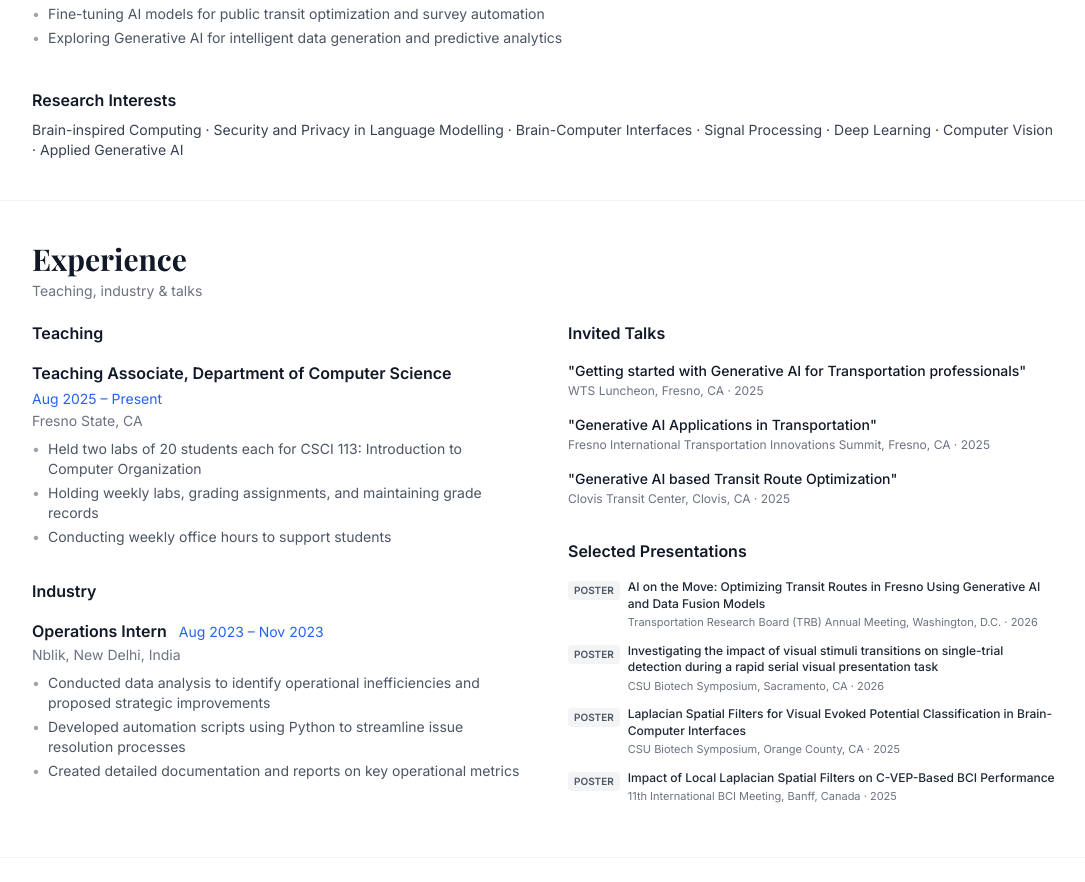
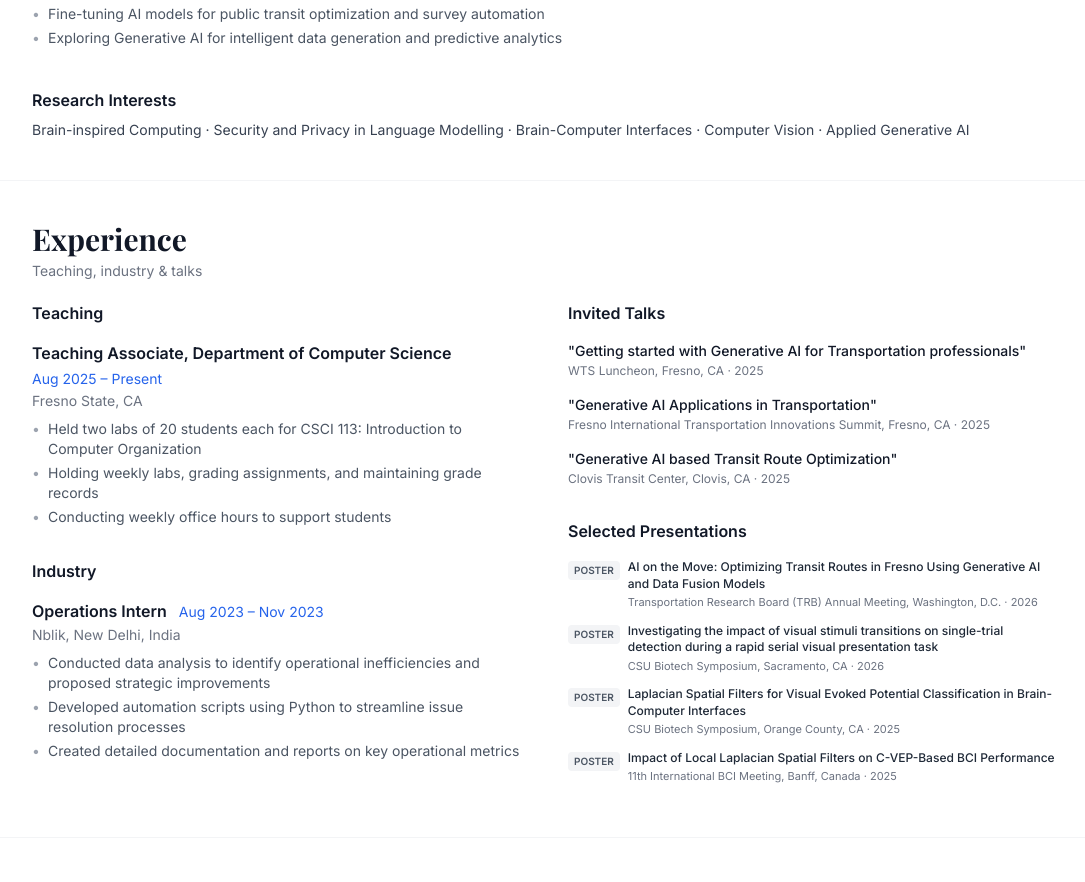
Before and after one commit to kiranpnair8/my_portfolio, a React (Vite) app: page / in a window 1280 px wide. Shown: the part 2428-3310 px from the top of the page, without its empty margins (96-1181 px from the left). Built offline with nearby package versions, Linux system fonts and the light colour scheme.

Commit message:
Update research interests in cv.ts
Removed 'Signal Processing' and 'Deep Learning' from research interests.

```diff
--- a/src/data/cv.ts
+++ b/src/data/cv.ts
@@ -362,8 +362,6 @@ export const cvData = {
     'Brain-inspired Computing',
     'Security and Privacy in Language Modelling',
     'Brain-Computer Interfaces',
-    'Signal Processing',
-    'Deep Learning',
     'Computer Vision',
     'Applied Generative AI',
   ],
```
